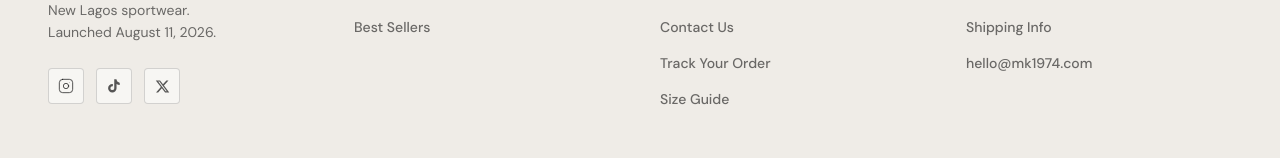
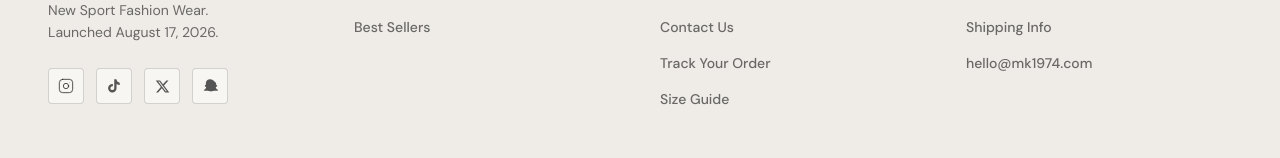
Before and after one commit to Abubakry04/MK-1974, a React (Vite) app: page /collection in a window 1280 px wide. Shown: the part 2965-3123 px from the top of the page. Built offline with nearby package versions, Linux system fonts and the light colour scheme; no server answers; a web font is replaced by a local one.

Commit message:
refactor: update branding copy, refresh hero imagery, and expand footer social links.

```diff
--- a/src/components/Footer.jsx
+++ b/src/components/Footer.jsx
@@ -15,7 +15,7 @@ const SocialLinks = [
   },
   {
     label: "TikTok",
-    href: "#",
+    href: "https://www.tiktok.com/@mk.1974_?_r=1&_t=ZS-98rG2CMCCST",
     icon: (
       <svg width="16" height="16" viewBox="0 0 24 24" fill="currentColor">
         <path d="M19.59 6.69a4.83 4.83 0 0 1-3.77-4.25V2h-3.45v13.67a2.89 2.89 0 0 1-2.88 2.5 2.89 2.89 0 0 1-2.89-2.89 2.89 2.89 0 0 1 2.89-2.89c.28 0 .54.04.79.1V9.01a6.33 6.33 0 0 0-.79-.05 6.34 6.34 0 0 0-6.34 6.34 6.34 6.34 0 0 0 6.34 6.34 6.34 6.34 0 0 0 6.33-6.34V9.01a8.16 8.16 0 0 0 4.78 1.52V7.08a4.85 4.85 0 0 1-1.01-.39z" />
@@ -24,10 +24,19 @@ const SocialLinks = [
   },
   {
     label: "X (Twitter)",
-    href: "#",
+    href: "https://x.com/MK1974PLUS",
     icon: (
       <svg width="15" height="15" viewBox="0 0 24 24" fill="currentColor">
         <path d="M18.244 2.25h3.308l-7.227 8.26 8.502 11.24H16.17l-5.214-6.817L4.99 21.75H1.68l7.73-8.835L1.254 2.25H8.08l4.713 6.231zm-1.161 17.52h1.833L7.084 4.126H5.117z" />
+      </svg>
+    ),
+  },
+  {
+    label: "Snapchat",
+    href: "https://www.snapchat.com/add/mk1974plus?share_id=mok9oDssTgM&locale=en-GB",
+    icon: (
+      <svg width="16" height="16" viewBox="0 0 24 24" fill="currentColor">
+        <path d="M12.001 2c-3.57 0-5.83 2.53-6.19 5.37-.12.92.05 1.76.22 2.5-.32.18-.75.46-1.12.78-.45.39-.77.83-.75 1.34.03.74.65.98 1.25 1.18.23.08.47.16.65.28.1.07.16.16.14.3-.06.37-.47 1.63-1.07 2.37-.36.44-.76.78-1.22 1.01-.4.2-.82.35-1.04.75-.15.28-.08.61.16.81.39.32.96.47 1.54.54.91.1 1.83.05 2.76-.05.47-.05.95-.12 1.41-.09.68.04 1.35.34 2.03.58.85.3 1.76.43 2.68.43.92 0 1.83-.13 2.68-.43.68-.24 1.35-.54 2.03-.58.46-.03.94.04 1.41.09.93.1 1.85.15 2.76.05.58-.07 1.15-.22 1.54-.54.24-.2.31-.53.16-.81-.22-.4-.64-.55-1.04-.75-.46-.23-.86-.57-1.22-1.01-.6-.74-1.01-2-1.07-2.37-.02-.14.04-.23.14-.3.18-.12.42-.2.65-.28.6-.2 1.22-.44 1.25-1.18.02-.51-.3-.95-.75-1.34-.37-.32-.8-.6-1.12-.78.17-.74.34-1.58.22-2.5C17.831 4.53 15.571 2 12.001 2z" />
       </svg>
     ),
   },
@@ -48,7 +57,7 @@ export default function Footer() {
             />
           </Link>
           <p className="text-dark/60 text-sm font-normal leading-relaxed mb-6 max-w-[200px]">
-            New Lagos sportwear.<br />Launched August 11, 2026.
+            New Sport Fashion Wear.<br />Launched August 17, 2026.
           </p>
           <div className="flex gap-3">
             {SocialLinks.map((s) => (
--- a/src/components/home/FeaturedCategories.jsx
+++ b/src/components/home/FeaturedCategories.jsx
@@ -86,7 +86,7 @@ export default function FeaturedCategories() {
     >
       <div className="max-w-[1440px] mx-auto bg-[#F0EEED] rounded-3xl p-6 sm:p-10 md:p-14">
         <h2 className="text-2xl sm:text-3xl md:text-5xl font-black uppercase text-black text-center tracking-tight mb-8 sm:mb-12 font-sans">
-          BROWSE BY DRESS STYLE
+          FIND YOUR FIT
         </h2>
 
         {apiLoading ? (
--- a/src/components/home/HeroSection.jsx
+++ b/src/components/home/HeroSection.jsx
@@ -1,7 +1,7 @@
 import { useState } from 'react'
 import { Link } from 'react-router-dom'
 import TiltCard from '../TiltCard'
-import heroJerseyImg from '../../assets/hero_jersey12.png'
+import heroJerseyImg from '../../assets/hero 3.png'
 
 const VARIANTS = [
   { id: 0, name: 'Original', filter: 'hue-rotate-0',      bg: '#1a1a24', stripe: '#C38154', accent: '#F2A900', shadow: '#C38154' },
@@ -140,7 +140,7 @@ export default function HeroSection() {
                 transition: 'text-shadow 0.7s cubic-bezier(.16,1,.3,1)',
               }}
             >
-              PREMIUM<br />JERSEY
+              PREMIUM<br />FITS
             </h1>
 
             <p className="text-white/40 text-[0.7rem] leading-[1.5] max-w-[280px] mb-3">
@@ -196,7 +196,7 @@ export default function HeroSection() {
               transition: 'text-shadow 0.7s cubic-bezier(.16,1,.3,1)',
             }}
           >
-            PREMIUM<br />JERSEY
+            PREMIUM<br />FITS
           </h1>
           <p className="text-gray-400 text-sm max-w-[320px] mb-8 leading-relaxed">
             A new Lagos streetwear brand. No legacy to coast on — just the clothes. Premium build, deliberate design, built to move.
```
Also changed, not shown: 2 other files (tests, documents, lock files or other folders).
